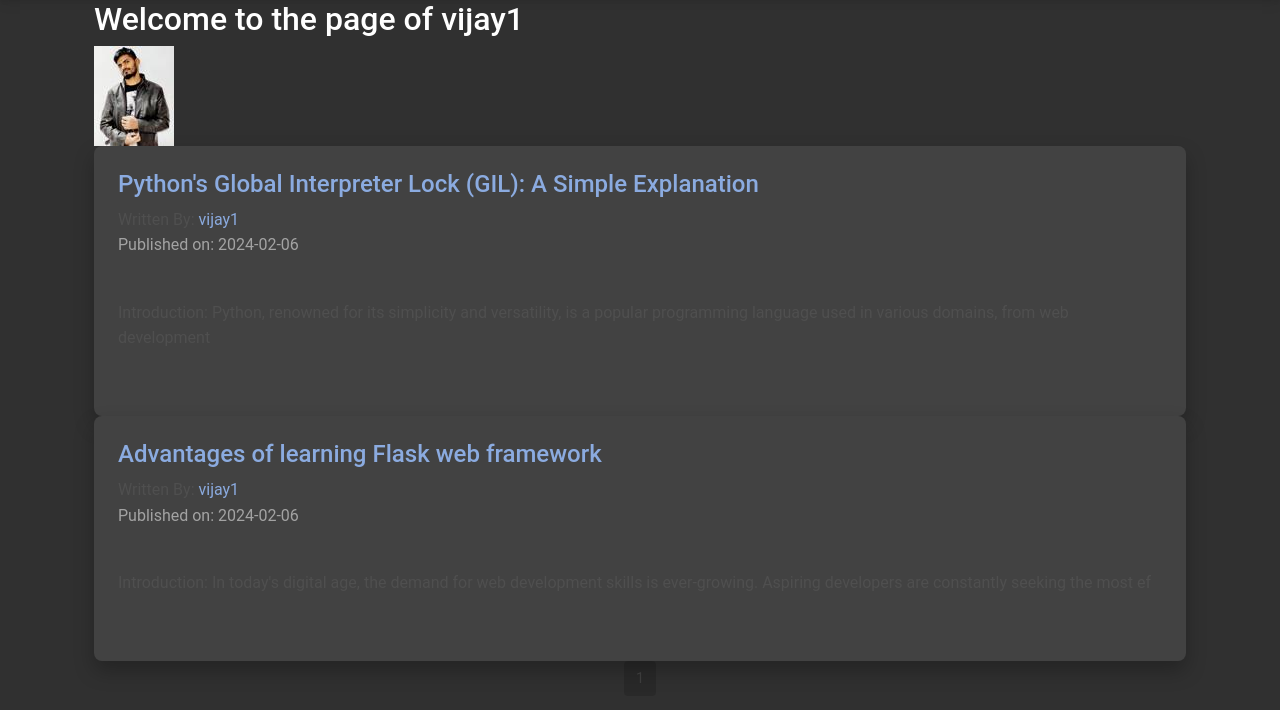
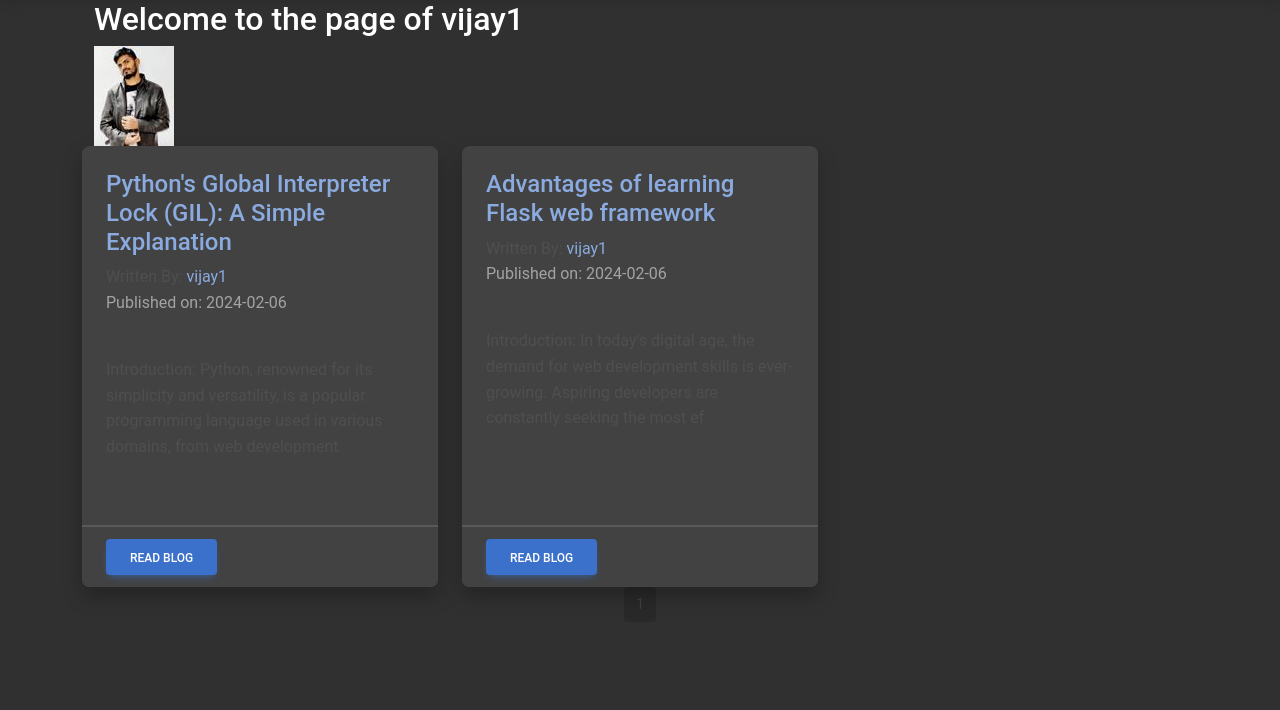
Before and after one commit to Vijay-Vaddi/company-blog, a Flask app: page /vijay1 in a window 1280 px wide. Shown: the part 59-769 px from the top of the page. Run offline with Flask 3, Linux system fonts and the light colour scheme.

Commit message:
user post card layout

```diff
--- a/company_blog/templates/user_blog_post.html
+++ b/company_blog/templates/user_blog_post.html
@@ -6,9 +6,12 @@
             <h2>Welcome to the page of {{user.username}} </h2>
             <img src="{{url_for('static', filename='profile_pics/'+user.profile_pic)}}">
         </div>
+    </div>
 
+<div class="row row-cols-1 row-cols-md-3 g-4">
     {% for post in blog_posts.items %}
-    <div class="card">
+    <div class="col">
+        <div class="card h-100">
             <div class="card-body">
             <h4 class="card-title">
             <a class="card-link" href="{{url_for('blog_posts.view_blog', blog_post_id=post.id)}}">{{post.title}}</a></h4>
@@ -18,8 +21,14 @@
             <p class="white-space:pre-line">{{post.text[:150]}}</p>
             <br>
             </div>
+            <div class="card-footer">
+                <a class="btn btn-primary" href="{{url_for('blog_posts.view_blog', blog_post_id=post.id)}}">Read Blog</a>
+            </div>
+        </div>
     </div>
     {%endfor%}
+</div>
+
 
     <nav aria-label="Page navigation example">
         <ul class="pagination justify-content-center">
```
Also changed, not shown: company_blog/templates/index.html (+7 -3 lines). Lines whose indentation alone changed are shown as unchanged.
